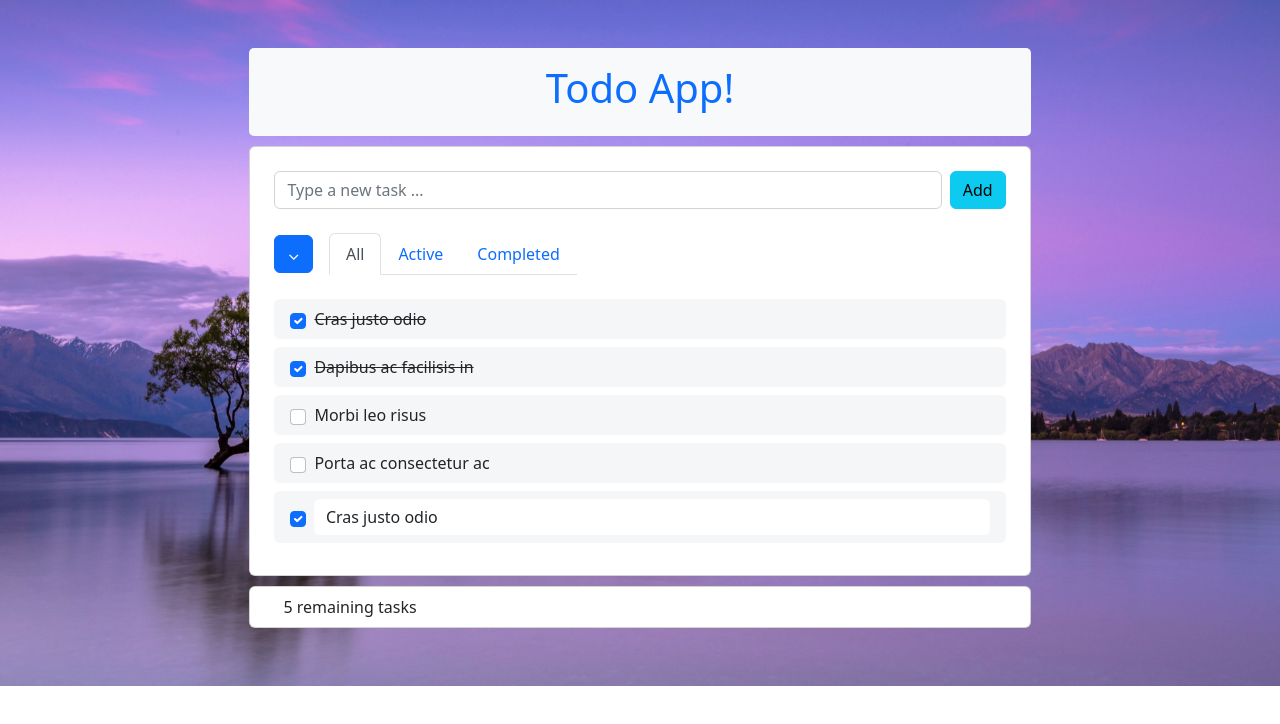
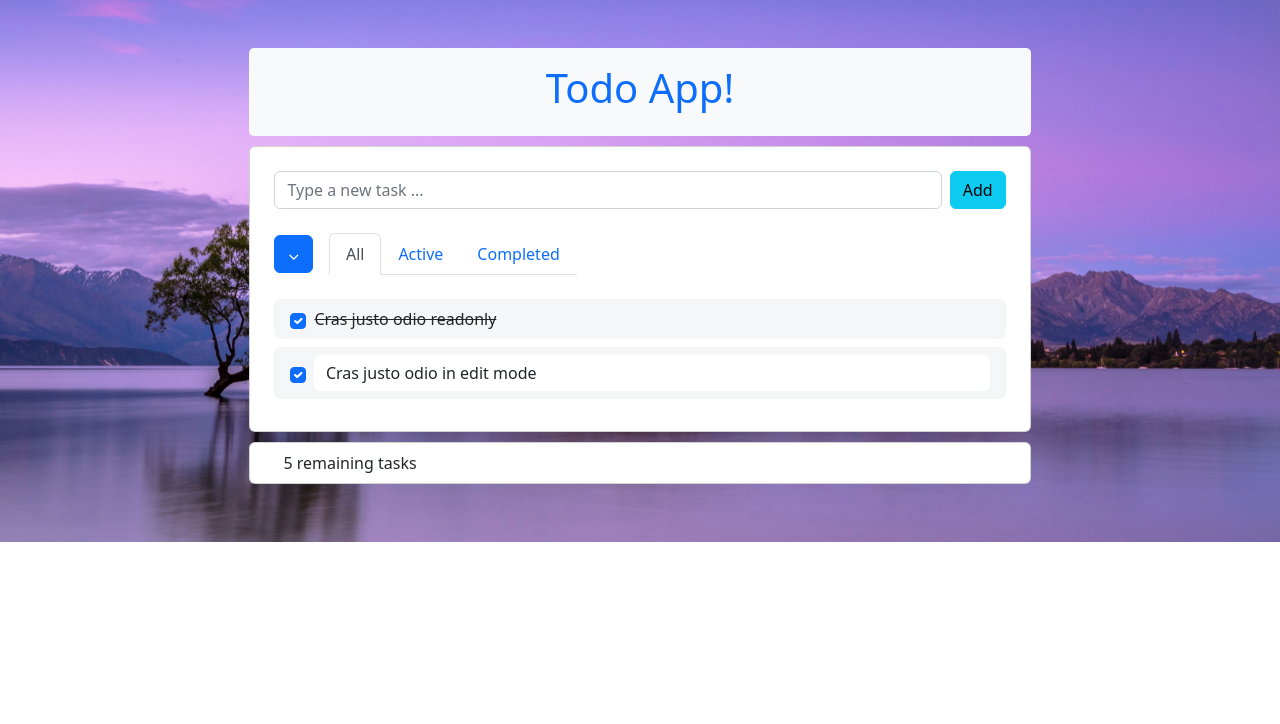
Before and after one commit to gpeel/ng16-todo, an Angular app: page / in a window 1280 px wide. Shown: the top 724 px of the page. Built offline with nearby package versions, Linux system fonts and the light colour scheme.

Commit message:
cleaning up html aria and id and role

```diff
--- a/src/app/app.component.html
+++ b/src/app/app.component.html
@@ -3,9 +3,9 @@
     <div class="row d-flex justify-content-center align-items-center">
       <div class="col col-8">
 
-        <header class="bg-light py-3 rounded-container custom-header">
+        <header class="custom-header">
           <div class="container">
-            <h1 class="text-center text-primary font-weight-bold">Todo App!</h1>
+            <h1 class="custom-h1 font-weight-bold">Todo App!</h1>
           </div>
         </header>
 
@@ -14,30 +14,24 @@
 
             <form class="todo-form-input">
               <div class="form-outline flex-fill">
-                <input class="form-control" id="form2" placeholder="Type a new task ..." type="text"/>
+                <input class="form-control" id="form2" placeholder="Type a new task ..."/>
               </div>
               <button class="btn btn-info ms-2" type="submit">Add</button>
             </form>
 
-            <div class="d-flex align-items-center mb-4"> <!-- New container for button and tabs -->
+            <div class="d-flex align-items-center mb-4">
               <button class="btn btn-primary me-3">&#8964;</button>
 
               <!-- Tabs navs -->
-              <ul class="nav nav-tabs" id="ex1" role="tablist">
-                <li class="nav-item" role="presentation">
-                  <a aria-controls="ex1-tabs-1" aria-selected="true" class="nav-link active" data-mdb-toggle="tab"
-                     href="#ex1-tabs-1"
-                     id="ex1-tab-1" role="tab">All</a>
+              <ul class="nav nav-tabs">
+                <li class="nav-item">
+                  <a class="nav-link active">All</a>
                 </li>
-                <li class="nav-item" role="presentation">
-                  <a aria-controls="ex1-tabs-2" aria-selected="false" class="nav-link" data-mdb-toggle="tab"
-                     href="#ex1-tabs-2"
-                     id="ex1-tab-2" role="tab">Active</a>
+                <li class="nav-item">
+                  <a class="nav-link">Active</a>
                 </li>
-                <li class="nav-item" role="presentation">
-                  <a aria-controls="ex1-tabs-3" aria-selected="false" class="nav-link" data-mdb-toggle="tab"
-                     href="#ex1-tabs-3"
-                     id="ex1-tab-3" role="tab">Completed</a>
+                <li class="nav-item">
+                  <a class="nav-link">Completed</a>
                 </li>
               </ul>
               <!-- Tabs navs -->
@@ -45,68 +39,17 @@
 
             <!-- Tabs content -->
             <div class="tab-content" id="ex1-content">
-              <div aria-labelledby="ex1-tab-1" class="tab-pane fade show active" id="ex1-tabs-1"
-                   role="tabpanel">
+              <div class="tab-pane fade show active" id="ex1-tabs-1">
                 <ul class="list-group mb-0">
-                  <li class="list-group-item d-flex align-items-center border-0 mb-2 rounded"
-                      style="background-color: #f4f6f7;">
-                    <input aria-label="..." checked class="form-check-input me-2" type="checkbox" value=""/>
-                    <s>Cras justo odio</s>
+                  <li class="custom-li">
+                    <input checked class="form-check-input me-2" type="checkbox"/>
+                    <s>Cras justo odio readonly</s>
                   </li>
-                  <li class="list-group-item d-flex align-items-center border-0 mb-2 rounded"
-                      style="background-color: #f4f6f7;">
-                    <input aria-label="..." checked class="form-check-input me-2" type="checkbox" value=""/>
-                    <s>Dapibus ac facilisis in</s>
-                  </li>
-                  <li class="list-group-item d-flex align-items-center border-0 mb-2 rounded"
-                      style="background-color: #f4f6f7;">
-                    <input aria-label="..." class="form-check-input me-2" type="checkbox" value=""/>
-                    Morbi leo risus
-                  </li>
-                  <li class="list-group-item d-flex align-items-center border-0 mb-2 rounded"
-                      style="background-color: #f4f6f7;">
-                    <input aria-label="..." class="form-check-input me-2" type="checkbox" value=""/>
-                    Porta ac consectetur ac
-                  </li>
-                  <li class="list-group-item d-flex align-items-center border-0 mb-2 rounded"
-                      style="background-color: #f4f6f7;">
-                    <input aria-label="..." checked class="form-check-input me-2" type="checkbox" value=""/>
-                    <input class="form-control border-0 bg-white" type="text" value="Cras justo odio"/>
+                  <li class="custom-li">
+                    <input checked class="form-check-input me-2" type="checkbox"/>
+                    <input class="form-control border-0 bg-white" type="text" value="Cras justo odio in edit mode"/>
                   </li>
 
-                </ul>
-              </div>
-              <div aria-labelledby="ex1-tab-2" class="tab-pane fade" id="ex1-tabs-2" role="tabpanel">
-                <ul class="list-group mb-0">
-                  <li class="list-group-item d-flex align-items-center border-0 mb-2 rounded"
-                      style="background-color: #f4f6f7;">
-                    <input aria-label="..." class="form-check-input me-2" type="checkbox" value=""/>
-                    Morbi leo risus
-                  </li>
-                  <li class="list-group-item d-flex align-items-center border-0 mb-2 rounded"
-                      style="background-color: #f4f6f7;">
-                    <input aria-label="..." class="form-check-input me-2" type="checkbox" value=""/>
-                    Porta ac consectetur ac
-                  </li>
-                  <li class="list-group-item d-flex align-items-center border-0 mb-0 rounded"
-                      style="background-color: #f4f6f7;">
-                    <input aria-label="..." class="form-check-input me-2" type="checkbox" value=""/>
-                    Vestibulum at eros
-                  </li>
-                </ul>
-              </div>
-              <div aria-labelledby="ex1-tab-3" class="tab-pane fade" id="ex1-tabs-3" role="tabpanel">
-                <ul class="list-group mb-0">
-                  <li class="list-group-item d-flex align-items-center border-0 mb-2 rounded"
-                      style="background-color: #f4f6f7;">
-                    <input aria-label="..." checked class="form-check-input me-2" type="checkbox" value=""/>
-                    <s>Cras justo odio</s>
-                  </li>
-                  <li class="list-group-item d-flex align-items-center border-0 mb-2 rounded"
-                      style="background-color: #f4f6f7;">
-                    <input aria-label="..." checked class="form-check-input me-2" type="checkbox" value=""/>
-                    <s>Dapibus ac facilisis in</s>
-                  </li>
                 </ul>
               </div>
             </div>
@@ -116,7 +59,7 @@
         </div>
 
         <div class="card custom-card">
-          <div class="card-body p-2 custom-padding">
+          <div class="card-body  custom-padding">
             5 remaining tasks
           </div>
         </div>
--- a/src/app/app.component.scss
+++ b/src/app/app.component.scss
@@ -16,6 +16,15 @@
 .custom-header {
   width: 70%; /* Adjust the width as needed */
   margin: 0 auto; /* Center the header horizontally */
+  @extend .bg-light;
+  @extend .py-3;
+  @extend .rounded-container;
+}
+
+.custom-h1 {
+  @extend .text-center;
+  @extend .text-primary;
+  //@extend .font-weight-bold;
 }
 
 .custom-card {
@@ -23,6 +32,19 @@
   margin: 10px auto; /* Center the card horizontally and add margin for spacing */
 }
 
+// list-group-item d-flex align-items-center border-0 mb-2 rounded
+//
+.custom-li {
+  background-color: #f4f6f7;
+  @extend .list-group-item;
+  @extend .d-flex;
+  @extend .align-items-center;
+  @extend .mb-2;
+  @extend .border-0;
+  @extend .rounded;
+}
+
 .custom-padding {
+  @extend .p-2;
   margin-left: 25px;
 }
```
Also changed, not shown: src/app/todo.model.ts (added, +38 -0 lines).
